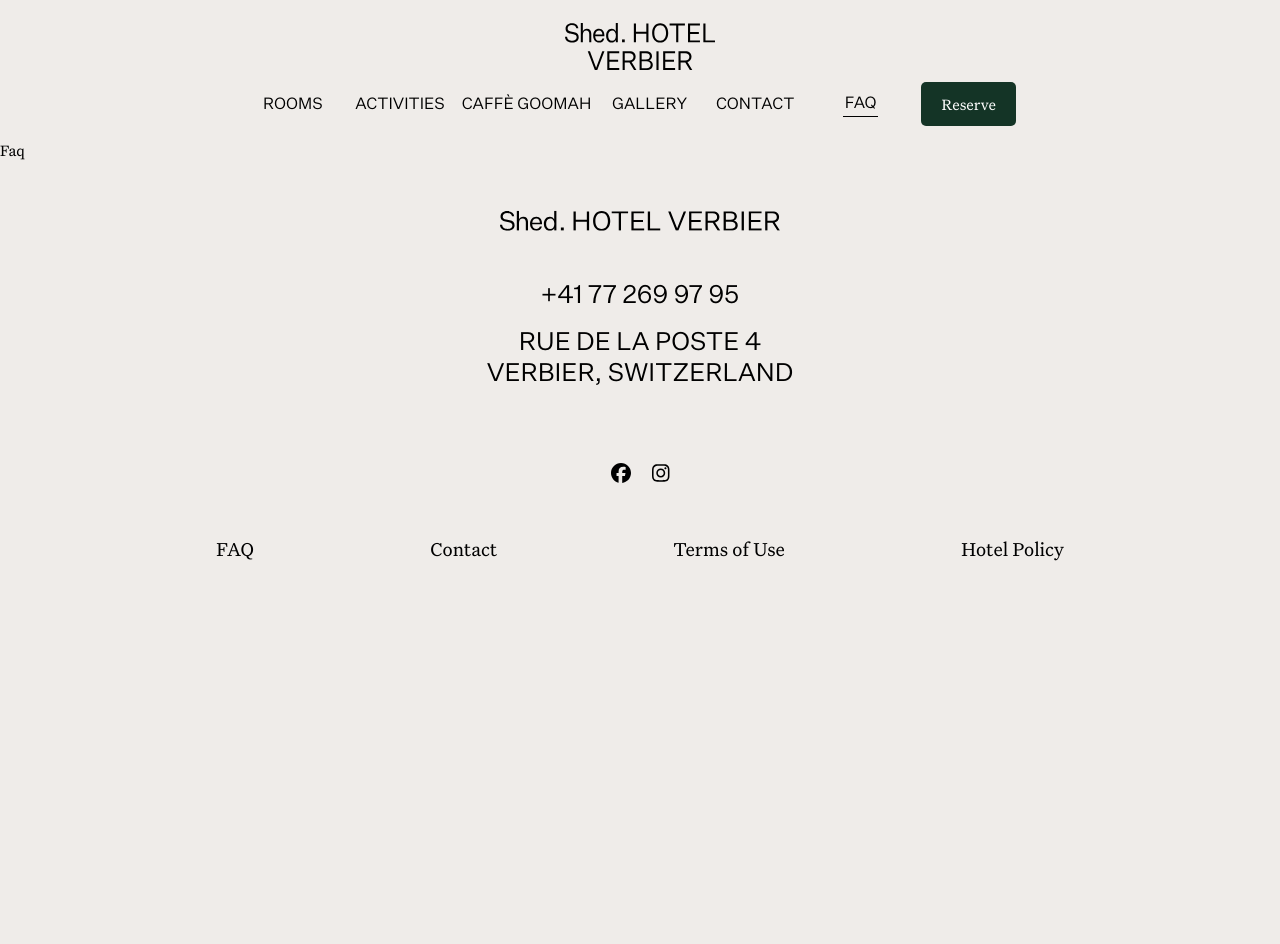
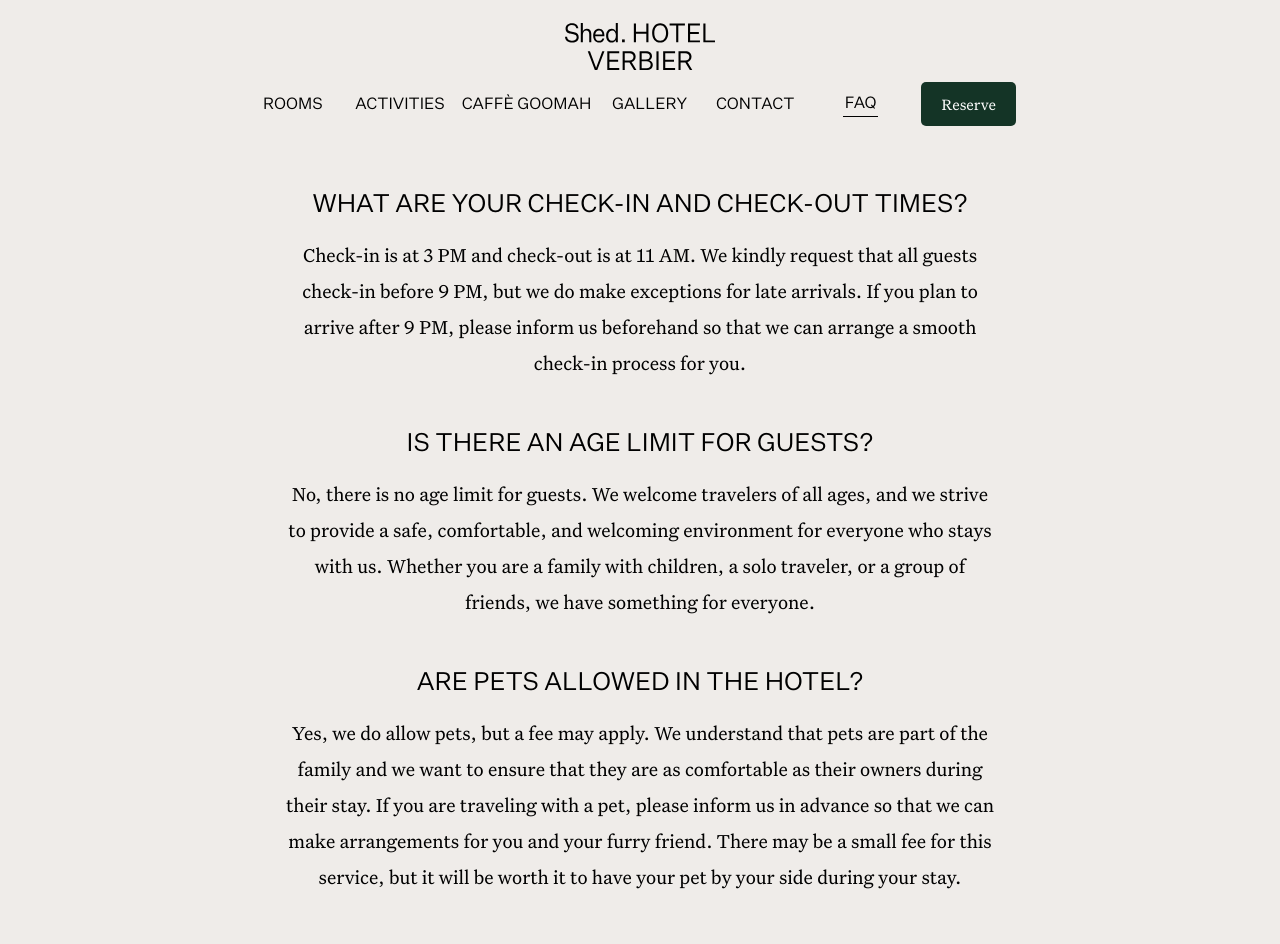
Before and after one commit to nathaliejanep/ShedHOTEL, a React (Create React App) app: page /faq in a window 1280 px wide. Shown: the top 944 px of the page. Before the commit the page ends 810 px from the top, so only its background shows below. Built offline with nearby package versions, Linux system fonts and the light colour scheme.

Commit message:
Added content for FAQ with Chat GPT, still waiting for copywriter

```diff
--- a/src/pages/Faq/Faq.jsx
+++ b/src/pages/Faq/Faq.jsx
@@ -1,11 +1,80 @@
 import React from 'react';
+import './Faq.scss';
 import { useLoaderData } from 'react-router-dom';
 
 const Faq = () => {
-  const season = useLoaderData();
+  // const season = useLoaderData();
   return (
-    <div>
-      Faq<p>{season}</p>
+    <div className="container faq">
+      <section className="container__section">
+        <h3>What are your check-in and check-out times?</h3>
+        <p>
+          Check-in is at 3 PM and check-out is at 11 AM. We kindly request that
+          all guests check-in before 9 PM, but we do make exceptions for late
+          arrivals. If you plan to arrive after 9 PM, please inform us
+          beforehand so that we can arrange a smooth check-in process for you.
+        </p>
+        <h3>Is there an age limit for guests?</h3>
+        <p>
+          No, there is no age limit for guests. We welcome travelers of all
+          ages, and we strive to provide a safe, comfortable, and welcoming
+          environment for everyone who stays with us. Whether you are a family
+          with children, a solo traveler, or a group of friends, we have
+          something for everyone.
+        </p>
+        <h3>Are pets allowed in the hotel?</h3>
+        <p>
+          Yes, we do allow pets, but a fee may apply. We understand that pets
+          are part of the family and we want to ensure that they are as
+          comfortable as their owners during their stay. If you are traveling
+          with a pet, please inform us in advance so that we can make
+          arrangements for you and your furry friend. There may be a small fee
+          for this service, but it will be worth it to have your pet by your
+          side during your stay.
+        </p>
+        <h3>Do you have a restaurant on-site?</h3>
+        <p>
+          Yes, we have a restaurant that serves a variety of delicious dishes.
+          Our restaurant offers a wide range of menu options, including local
+          specialties, international dishes, and vegetarian options. Whether you
+          are in the mood for a hearty breakfast, a light lunch, or a romantic
+          dinner, our restaurant has something to suit every taste and occasion.
+        </p>
+        <h3>What type of payment do you accept?</h3>
+        <p>
+          We accept all major credit cards and cash payments. We use secure
+          payment processing systems to ensure the safety and security of your
+          personal and financial information. You can make payments for your
+          stay or for any additional services or amenities with ease and
+          confidence, knowing that your information is protected at all times.
+        </p>
+        <h3>Do you offer airport transfer services?</h3>
+        <p>
+          Yes, we offer airport transfer services for a fee. Our airport
+          transfer service is a convenient and comfortable way to start your
+          stay with us. Whether you are traveling alone or with a group, we have
+          vehicles to accommodate your needs. Our drivers are professional,
+          friendly, and knowledgeable, and they will be happy to answer any
+          questions you may have about the area and the hotel.
+        </p>
+        <h3>Is parking available for guests?</h3>
+        <p>
+          Yes, we have parking available for guests at no additional cost. Our
+          hotel provides ample parking for all guests, so you never have to
+          worry about finding a spot for your vehicle. Whether you are driving a
+          car, a truck, or a motorcycle, we have a space for you. Our parking is
+          secure, well-lit, and easily accessible, so you can park with peace of
+          mind and enjoy your stay.
+        </p>
+        <h3>Do you offer room service?</h3>
+        <p>
+          Yes, we offer room service for guests who would like to dine in their
+          room. Our room service menu features a selection of delicious dishes,
+          including breakfast items, light snacks, and full meals. Whether you
+          prefer to enjoy a quiet breakfast in bed, a late-night snack, or a
+          romantic dinner by candlelight
+        </p>
+      </section>
     </div>
   );
 };
--- a/src/pages/Faq/Faq.scss
+++ b/src/pages/Faq/Faq.scss
@@ -0,0 +1,8 @@
+.faq {
+  h3 {
+    margin-bottom: 1rem;
+  }
+  p {
+    margin-bottom: 3rem;
+  }
+}
```
